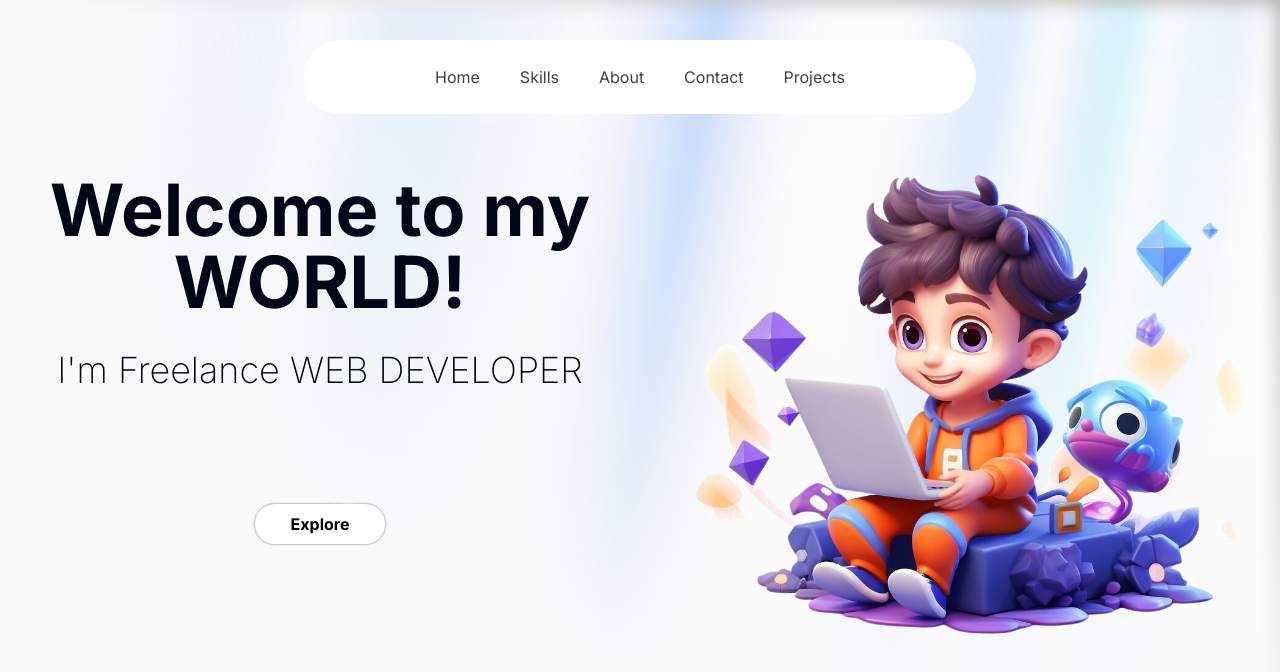
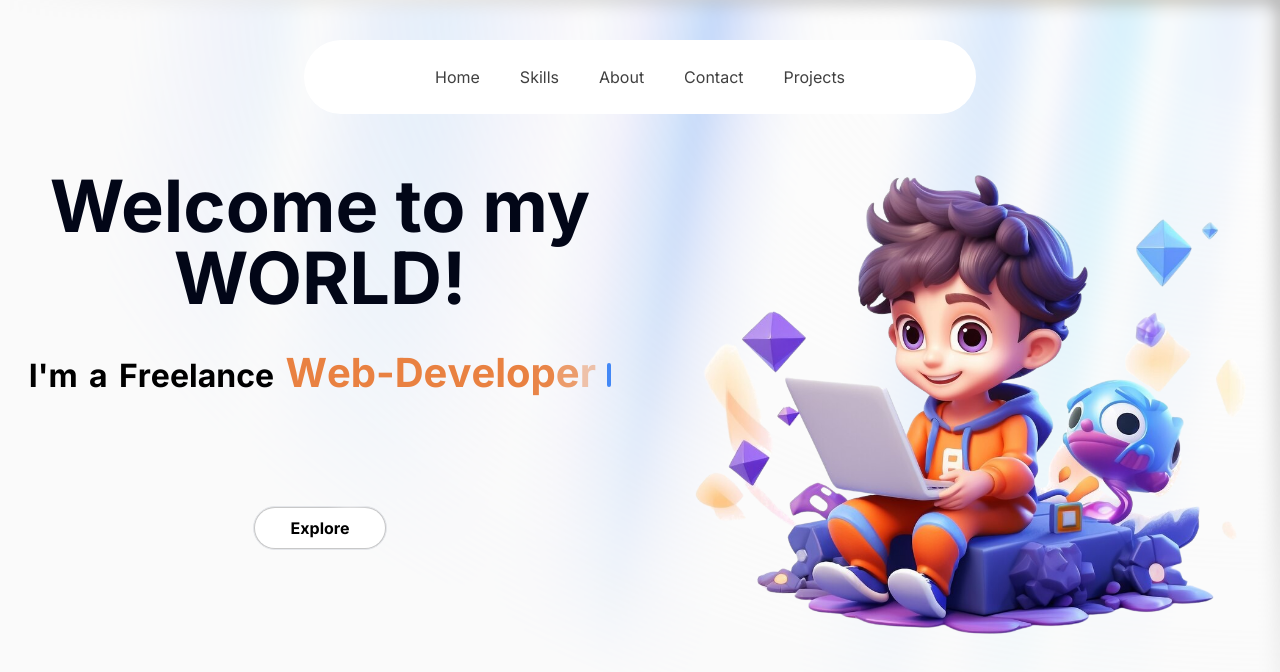
Before and after one commit to bharathkumar369/portfolio, a Next.js app: page / in a window 1280 px wide. Shown: the top 672 px of the page. Built offline with nearby package versions, Linux system fonts and the light colour scheme.

Commit message:
touchup for home

```diff
--- a/src/app/about/page.jsx
+++ b/src/app/about/page.jsx
@@ -3,14 +3,25 @@
 
 import { TextGenerateEffect } from "@/components/ui/text-generate-effect";
 import Image from "next/image";
-import about from "../../../public/19362653.png"
+import { motion } from "framer-motion";
+import about from "../../../public/about.png"
 
 const words = "As a self-taught web developer, I possess a diverse skill set spanning the realms of front-end and back-end development. Proficient in HTML, CSS, JavaScript, React.js, and with intermediate proficiency in Node.js, Express.js, MongoDB, and Tailwind CSS, I have successfully designed and developed numerous websites through hands-on practice and experimentation.\n  My expertise extends beyond the basics; I have implemented advanced techniques to enhance user experience and streamline development processes. For instance, I leverage useContext to avoid prop drilling, ensuring cleaner and more maintainable code. Additionally, I utilize GSAP library for fluid animations, adding a touch of dynamism to my projects. \n \n In terms of backend development, I am well-versed in creating RESTful APIs using Node.js and Express.js. Leveraging CRUD operations, I build full-stack applications that seamlessly integrate frontend and backend functionalities. MongoDB serves as my go-to database solution, allowing me to efficiently manage data through well-defined schemas and robust API development. \n \n Driven by a passion for continuous learning and improvement, I am committed to staying updated with the latest industry trends and best practices. My dedication to professionalism, coupled with my practical expertise, enables me to deliver high-quality, scalable web solutions tailored to meet the unique needs of each project."
 
 const About = () => {
     return (
         <main className="mt-48 p-9 flex flex-row ">
-            <div className="w-2/3"><Image src={about} alt="about"/></div>
+           <motion.div
+            initial={{ opacity: 0.0, y: -40 }}
+            whileInView={{ opacity: 1, y: 0 }}
+            transition={{
+              delay: 0.3,
+              duration: 2,
+              ease: "easeInOut",
+            }}
+            className="w-1/2"
+           >
+            <div><Image src={about} alt="about"/></div></motion.div>
             <div className="w-1/2">
                 <TextGenerateEffect words={words}/>
             </div>
--- a/src/app/page.tsx
+++ b/src/app/page.tsx
@@ -8,11 +8,32 @@
 import HoverBoardButton from "../components/elements/HoverBoardButton"
 import Image from "next/image";
 import heropic from "../../public/kid1.png"
+import { TypewriterEffect } from "@/components/ui/typewriter-effect";
 
 
 const Home = () =>{
+
+  const words = [
+    {
+      text:"I'm",
+      className:"text-[2rem]"
+    },
+    {
+      text:"a",
+      className:"text-[2rem]"
+    },
+    {
+      text:"Freelance",
+      className:"text-[2rem]"
+    },
+    {
+      text:"Web-Developer",
+      className: 'text-myOrange dark:text-myOrange text-[2.5rem]'
+    },
+  ]
+
   return(
-    <main>
+    <main className="flex flex-col">
       <AuroraBackground className="flex flex-row">
           <motion.div
             initial={{ opacity: 0.0, y: 40 }}
@@ -24,11 +45,11 @@
             }}
             className="relative flex flex-col gap-4 items-center justify-center px-4 w-1/2"
           >
-            <div className="text-3xl md:text-7xl font-bold dark:text-myOrange text-center">
+            <div className="text-3xl md:text-7xl font-bold dark:text-white text-center">
               Welcome to my WORLD!
             </div>
             <div className="font-extralight text-base md:text-4xl dark:text-neutral-200 py-4">
-              I'm Freelance WEB DEVELOPER
+              <TypewriterEffect words={words}/>
             </div>
             <HoverBoardButton/>
           </motion.div>
@@ -46,6 +67,7 @@
             <Image src={heropic} alt="heroPic"/>
           </div>
           </motion.div>
+
         </AuroraBackground>
 
     </main>
--- a/src/app/projects/page.jsx
+++ b/src/app/projects/page.jsx
@@ -27,10 +27,10 @@
 
 const Projects = () => {
     useGSAP(()=>{
-      gsap.from(".bento",{y:-100,delay:1,ease:"out"})
+      gsap.to(".bento",{y:150,duration:2,opacity:1})
     },[])
     return(
-        <BentoGrid className="  max-w-4xl mx-auto mt-44">
+        <BentoGrid className=" bento max-w-4xl mx-auto">
             {items.map((item, i) => (
                 <BentoGridItem
                 key={i}
--- /dev/null
+++ b/src/components/ui/typewriter-effect.tsx
@@ -0,0 +1,187 @@
+"use client";
+
+import { cn } from "@/utils/cn";
+import { motion, stagger, useAnimate, useInView } from "framer-motion";
+import { useEffect } from "react";
+
+export const TypewriterEffect = ({
+  words,
+  className,
+  cursorClassName,
+}: {
+  words: {
+    text: string;
+    className?: string;
+  }[];
+  className?: string;
+  cursorClassName?: string;
+}) => {
+  // split text inside of words into array of characters
+  const wordsArray = words.map((word) => {
+    return {
+      ...word,
+      text: word.text.split(""),
+    };
+  });
+
+  const [scope, animate] = useAnimate();
+  const isInView = useInView(scope);
+  useEffect(() => {
+    if (isInView) {
+      animate(
+        "span",
+        {
+          display: "inline-block",
+          opacity: 1,
+          width: "fit-content",
+        },
+        {
+          duration: 1,
+          delay: stagger(0.2),
+          ease: "easeInOut",
+        }
+      );
+    }
+  }, [isInView]);
+
+  const renderWords = () => {
+    return (
+      <motion.div ref={scope} className="inline">
+        {wordsArray.map((word, idx) => {
+          return (
+            <div key={`word-${idx}`} className="inline-block">
+              {word.text.map((char, index) => (
+                <motion.span
+                  initial={{}}
+                  key={`char-${index}`}
+                  className={cn(
+                    `dark:text-white text-black opacity-0 hidden`,
+                    word.className
+                  )}
+                >
+                  {char}
+                </motion.span>
+              ))}
+              &nbsp;
+            </div>
+          );
+        })}
+      </motion.div>
+    );
+  };
+  return (
+    <div
+      className={cn(
+        "text-base sm:text-xl md:text-3xl lg:text-5xl font-bold text-center",
+        className
+      )}
+    >
+      {renderWords()}
+      <motion.span
+        initial={{
+          opacity: 0,
+        }}
+        animate={{
+          opacity: 1,
+        }}
+        transition={{
+          duration: 0.8,
+          repeat: Infinity,
+          repeatType: "reverse",
+        }}
+        className={cn(
+          "inline-block rounded-sm w-[4px] h-4 md:h-6 lg:h-6 bg-blue-500",
+          cursorClassName
+        )}
+      ></motion.span>
+    </div>
+  );
+};
+
+export const TypewriterEffectSmooth = ({
+  words,
+  className,
+  cursorClassName,
+}: {
+  words: {
+    text: string;
+    className?: string;
+  }[];
+  className?: string;
+  cursorClassName?: string;
+}) => {
+  // split text inside of words into array of characters
+  const wordsArray = words.map((word) => {
+    return {
+      ...word,
+      text: word.text.split(""),
+    };
+  });
+  const renderWords = () => {
+    return (
+      <div>
+        {wordsArray.map((word, idx) => {
+          return (
+            <div key={`word-${idx}`} className="inline-block">
+              {word.text.map((char, index) => (
+                <span
+                  key={`char-${index}`}
+                  className={cn(`dark:text-white text-black `, word.className)}
+                >
+                  {char}
+                </span>
+              ))}
+              &nbsp;
+            </div>
+          );
+        })}
+      </div>
+    );
+  };
+
+  return (
+    <div className={cn("flex space-x-1 my-6", className)}>
+      <motion.div
+        className="overflow-hidden pb-2"
+        initial={{
+          width: "0%",
+        }}
+        whileInView={{
+          width: "fit-content",
+        }}
+        transition={{
+          duration: 2,
+          ease: "linear",
+          delay: 1,
+        }}
+      >
+        <div
+          className="text-xs sm:text-base md:text-xl lg:text:3xl xl:text-5xl font-bold"
+          style={{
+            whiteSpace: "nowrap",
+          }}
+        >
+          {renderWords()}{" "}
+        </div>{" "}
+      </motion.div>
+      <motion.span
+        initial={{
+          opacity: 0,
+        }}
+        animate={{
+          opacity: 1,
+        }}
+        transition={{
+          duration: 0.8,
+
+          repeat: Infinity,
+          repeatType: "reverse",
+        }}
+        className={cn(
+          "block rounded-sm w-[4px]  h-4 sm:h-6 xl:h-12 bg-blue-500",
+          cursorClassName
+        )}
+      ></motion.span>
+    </div>
+  );
+};
```
Also changed, not shown: src/components/elements/typeWriting.jsx (added).
